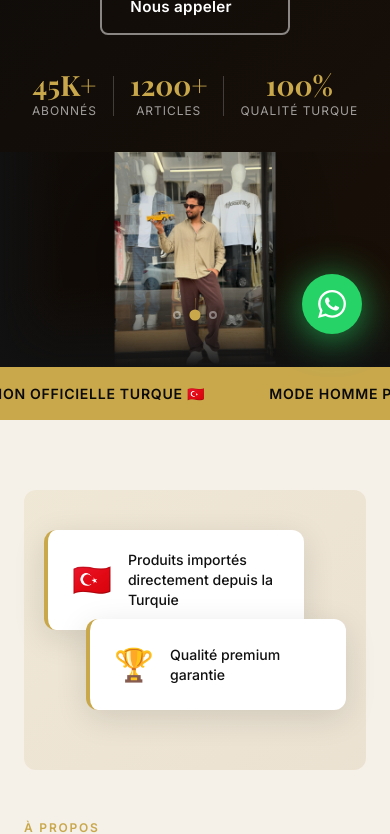
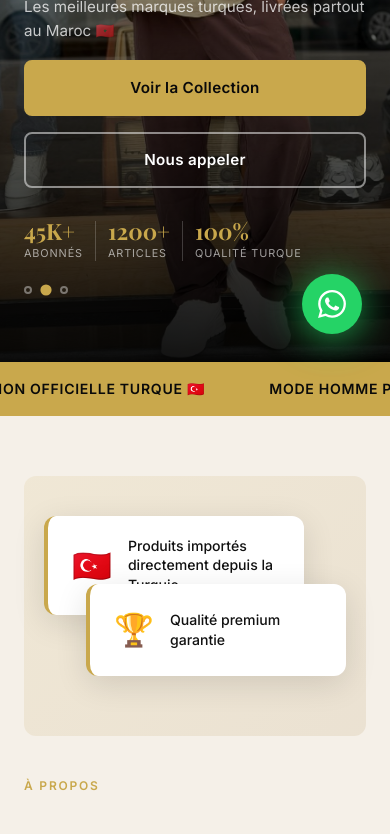
Before and after one commit to yousefrachidi/lecapital, a plain HTML site: page index.html in a window 390 px wide. Shown: the part 482-1316 px from the top of the page. Drawn offline with nearby package versions, Linux system fonts and the light colour scheme.

Commit message:
bloc hero mobile

```diff
--- a/style.css
+++ b/style.css
@@ -777,51 +777,111 @@ a.contact__item:hover {
   .footer__brand { grid-column: 1 / -1; }
 }
 
+@media (max-width: 1024px) {
+  .hero__content { padding: 140px 32px 80px 40px; }
+}
+
 @media (max-width: 768px) {
+  /* ── NAV ── */
   .nav__links, .nav__cta { display: none; }
   .nav__burger { display: flex; }
 
-  /* Hero mobile: stack vertically */
+  /* ── HERO : photo plein écran, texte en bas ── */
   .hero {
-    grid-template-columns: 1fr;
-    grid-template-rows: auto 55vw;
+    display: block;
+    position: relative;
+    height: 100svh;
+    min-height: 600px;
   }
+
+  /* La personne remplit tout le hero */
+  .hero__person {
+    position: absolute;
+    inset: 0;
+    z-index: 1;
+  }
+  .hero__person::before { display: none; }
+  .hero__person::after {
+    height: 65%;
+    background: linear-gradient(to top, rgba(0,0,0,0.92) 0%, rgba(0,0,0,0.5) 60%, transparent 100%);
+  }
+
+  .hero__person-track { height: 100%; }
+  .hero__person-img {
+    position: absolute;
+    inset: 0;
+    width: 100%;
+    height: 100%;
+    object-fit: cover;
+    object-position: top center;
+    transform: none;
+    left: 0;
+    max-height: none;
+  }
+  .hero__person-img.active {
+    transform: none;
+  }
+
+  /* Texte positionné en bas */
   .hero__content {
-    padding: 120px 24px 32px;
-    align-items: center;
-    text-align: center;
-    gap: 20px;
+    position: absolute;
+    bottom: 0;
+    left: 0;
+    right: 0;
+    z-index: 4;
+    padding: 0 24px 100px;
+    align-items: flex-start;
+    text-align: left;
+    gap: 16px;
+    justify-content: flex-end;
   }
-  .hero__stats { justify-content: center; }
-  .hero__person { height: 55vw; }
-  .hero__person-img {
-    height: 100%;
-    max-height: 55vw;
+
+  .hero__title {
+    font-size: clamp(2.4rem, 10vw, 3.5rem);
   }
-  .hero__person::before { width: 60px; }
-  .hero__person::after { height: 80px; }
+  .hero__sub { font-size: 0.95rem; max-width: 100%; }
+  .hero__badge { font-size: 0.78rem; padding: 6px 12px; }
+  .hero__stats { gap: 16px; flex-wrap: nowrap; }
+  .stat__num { font-size: 1.4rem; }
+  .stat__label { font-size: 0.68rem; }
 
-  .section { padding: 70px 0; }
+  .hero__dots {
+    bottom: 68px;
+    left: 24px;
+    transform: none;
+  }
 
-  .about__grid { grid-template-columns: 1fr; gap: 48px; }
-  .about__visual { height: 280px; }
+  .hero__scroll { display: none; }
 
-  .collection__grid { grid-template-columns: repeat(2, 1fr); gap: 16px; }
-  .why__grid { grid-template-columns: 1fr; }
+  /* ── SECTIONS ── */
+  .section { padding: 60px 0; }
+
+  .about__grid { grid-template-columns: 1fr; gap: 40px; }
+  .about__visual { height: 260px; }
+
+  .collection__grid { grid-template-columns: repeat(2, 1fr); gap: 14px; }
+  .cat-card { padding: 28px 16px; }
+
+  .why__grid { grid-template-columns: 1fr; gap: 16px; }
+  .why__card { padding: 24px 20px; }
+
   .testi__grid { grid-template-columns: 1fr; }
 
-  .contact__grid { grid-template-columns: 1fr; }
-  .contact__map { height: 280px; }
+  .contact__grid { grid-template-columns: 1fr; gap: 40px; }
+  .contact__map { height: 260px; }
 
-  .footer__grid { grid-template-columns: 1fr; gap: 40px; }
+  .cta-final { padding: 70px 0; }
+
+  .footer__grid { grid-template-columns: 1fr; gap: 36px; }
   .footer__bottom { flex-direction: column; text-align: center; }
-
-  .hero__stats { flex-wrap: wrap; gap: 16px; }
+  .footer { padding: 60px 0 0; }
 }
 
 @media (max-width: 480px) {
   .collection__grid { grid-template-columns: 1fr; }
-  .hero__actions { flex-direction: column; }
+  .hero__actions { flex-direction: column; width: 100%; }
+  .hero__actions .btn { width: 100%; justify-content: center; }
   .cta-final__btns { flex-direction: column; }
   .cta-final__btns .btn { width: 100%; justify-content: center; }
+  .hero__stats { gap: 12px; }
 }
```
